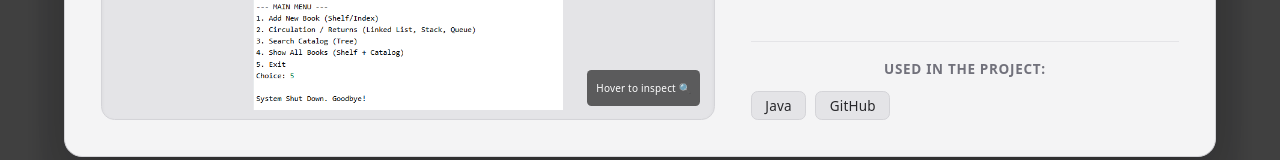
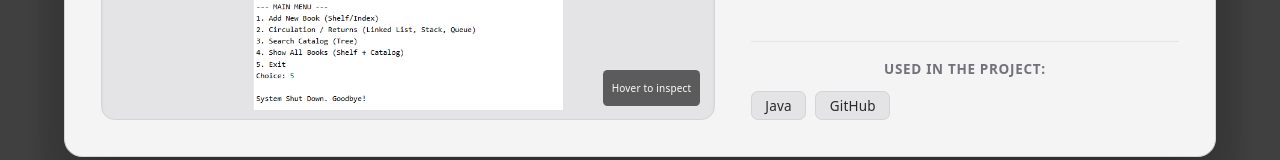
Before and after one commit to MikiBihon15/react-portfolio, a React (Vite) app: page / in a window 1280 px wide. Both pictures are taken after a click on the element 280 px from the left and 1129 px from the top of the page. Shown: the part 1225-1385 px from the top of the page. Built offline with nearby package versions, Linux system fonts and the light colour scheme.

Commit message:
removed an icon

```diff
--- a/src/components/projects/projects.jsx
+++ b/src/components/projects/projects.jsx
@@ -140,7 +140,7 @@ function ProjectModal({ project, onClose }) {
 
               {!isHovered && (
                 <span className="absolute bottom-3 right-3 text-[10px] bg-black/60 text-white px-2 py-1 rounded pointer-events-none">
-                  Hover to inspect 🔍
+                  Hover to inspect
                 </span>
               )}
             </div>
```
